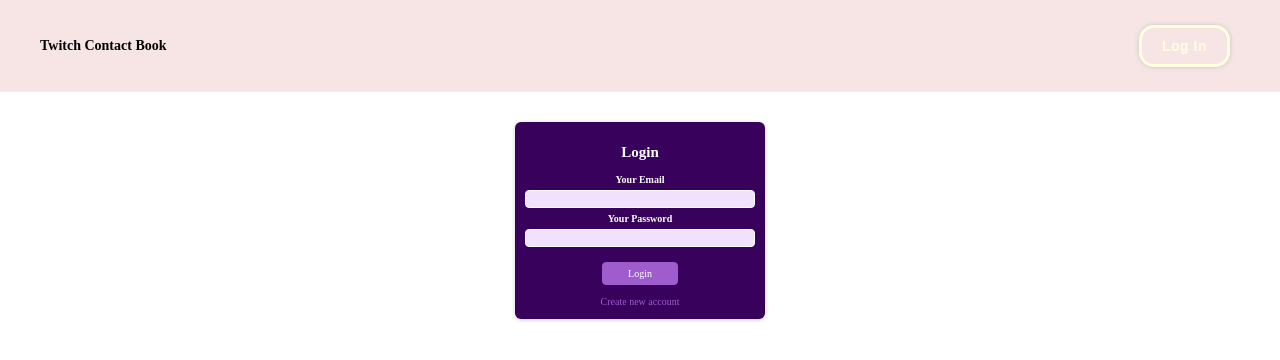
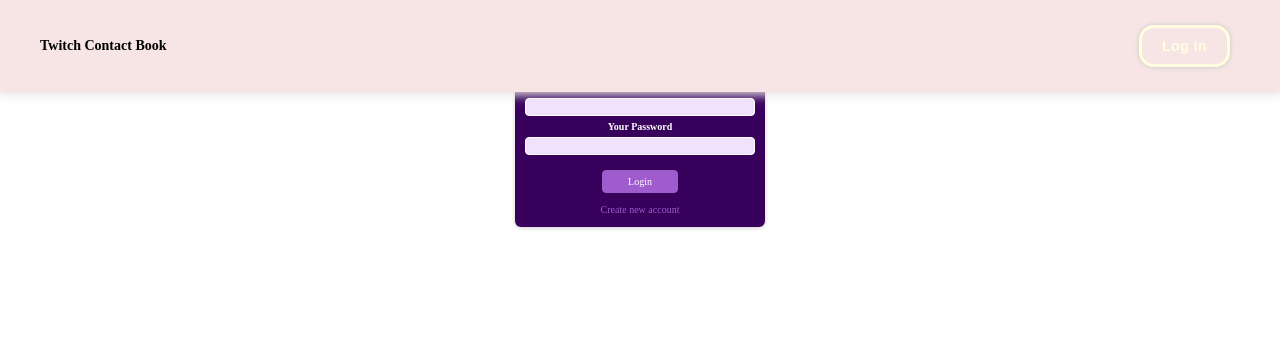
Before and after one commit to Melton-Paul/Twitch-Contact-Book, a React (Create React App) app: page /login in a window 1280 px wide. Shown: the top 360 px of the page. Built offline with nearby package versions, Linux system fonts and the light colour scheme.

Commit message:
Navbar styling

```diff
--- a/src/components/Auth/AuthForm.js
+++ b/src/components/Auth/AuthForm.js
@@ -1,7 +1,7 @@
 import { useState, useContext } from "react";
 import { useNavigate } from "react-router";
 import styles from "./AuthForm.module.css";
-import UseInput from "../../Hooks/use-input";
+import UseInput from "../../hooks/use-input";
 import AuthContext from "../../store/auth-context";
 
 const AuthForm = () => {
--- a/src/components/NavBar/Navbar.module.css
+++ b/src/components/NavBar/Navbar.module.css
@@ -6,6 +6,11 @@
   background: var(--tertiary-color);
   color: var(--text-color);
   align-items: center;
+  box-shadow: 0 0 10px 3px #e7e5e5;
+  position: absolute;
+  top: 0;
+  right: 0;
+  left: 0;
 }
 .navbar__brand {
   font-size: 1.3rem;
@@ -20,6 +25,7 @@
 .navbar li {
   margin: 0 1rem;
 }
+
 .navbar a {
   text-decoration: none;
   color: var(--text-color);
--- a/src/components/Profile/ProfileForm.js
+++ b/src/components/Profile/ProfileForm.js
@@ -1,5 +1,5 @@
 import styles from "./ProfileForm.module.css";
-import UseInput from "../../Hooks/use-input";
+import UseInput from "../../hooks/use-input";
 import AuthContext from "../../store/auth-context";
 import { useContext, useState } from "react";
 import Card from "../UI/Card/Card";
@@ -17,6 +17,7 @@ const ProfileForm = (props) => {
     blurHandler: passwordBlurHandler,
     reset: passwordReset,
   } = UseInput((value) => value.trim().length > 6);
+
   const {
     value: passwordConfirmValue,
     isValid: passwordConfirmIsValid,
```
